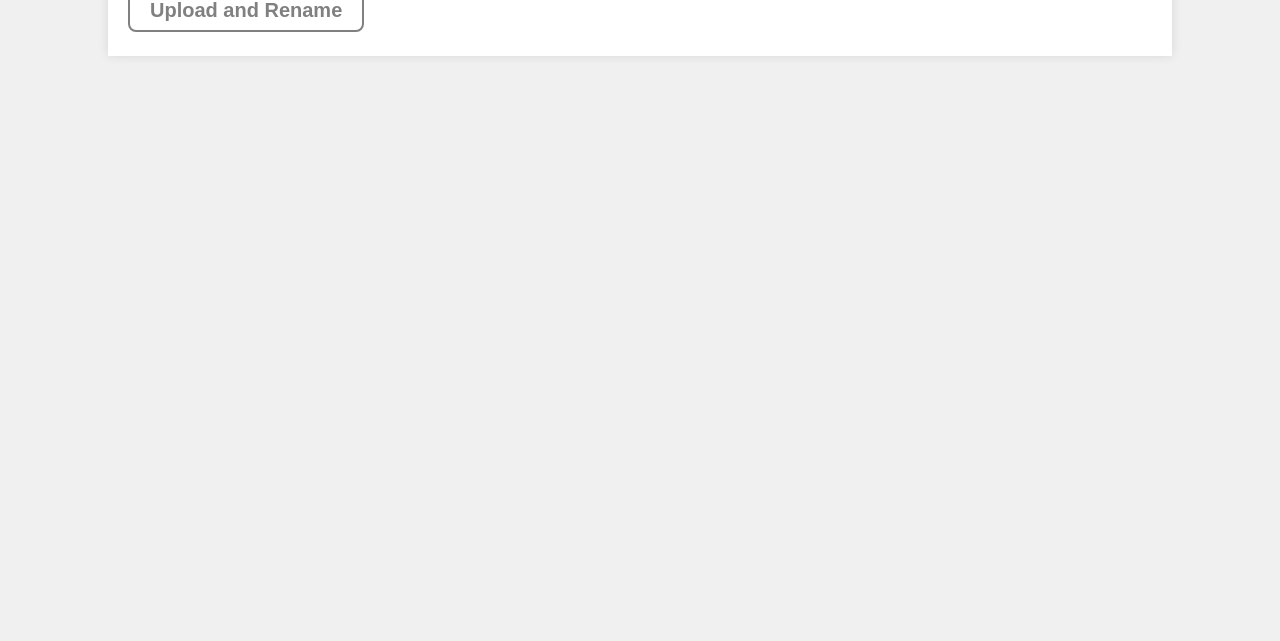
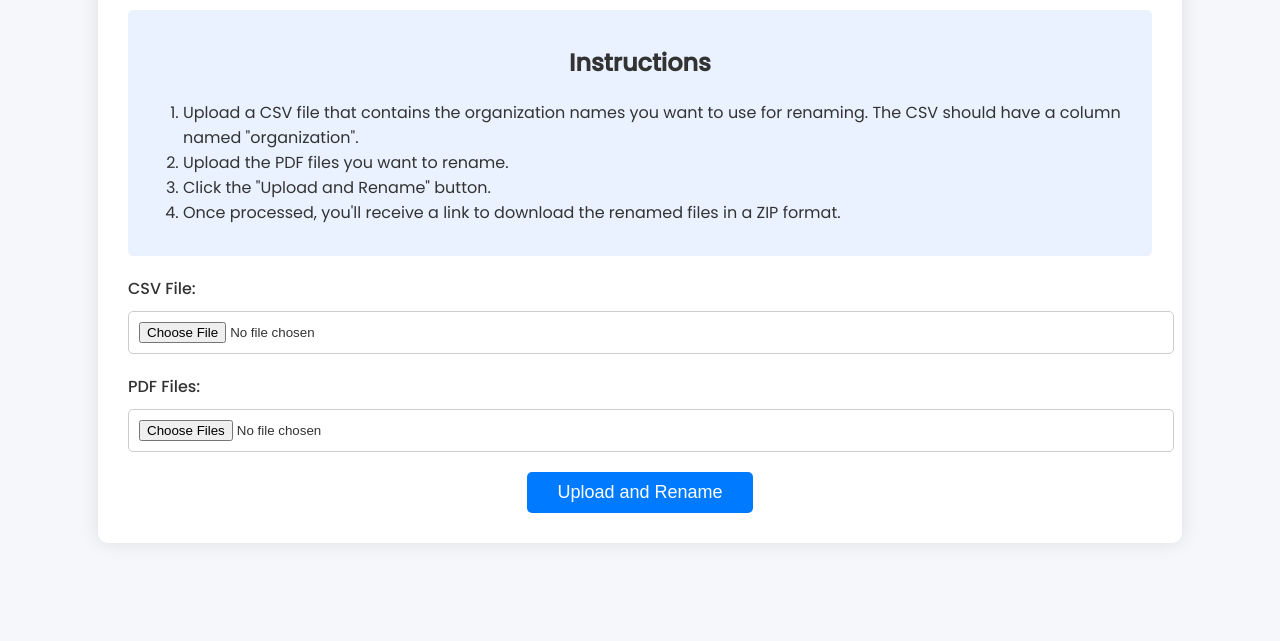
Before and after one commit to DerrickML/FileRename, a website: page public/index.html in a window 1280 px wide. Shown: the part 159-800 px from the top of the page. Drawn offline with Linux system fonts and the light colour scheme.

Commit message:
Improved the front-end, and added instructions for users

```diff
--- a/public/index.html
+++ b/public/index.html
@@ -4,85 +4,109 @@
     <meta charset="UTF-8">
     <meta name="viewport" content="width=device-width, initial-scale=1.0">
     <title>File Renamer</title>
+    <link href="https://fonts.googleapis.com/css2?family=Poppins:wght@400;500&display=swap" rel="stylesheet">
     <style>
         body {
-            font-family: Arial, sans-serif;
+            font-family: 'Poppins', sans-serif;
             margin: 0;
             padding: 0;
-            background-color: #f0f0f0;
+            background-color: #f5f7fa;
+            color: #333;
         }
 
         .container {
             width: 80%;
-            margin: 0 auto;
-            padding: 20px;
+            margin: 50px auto;
+            padding: 30px;
             background-color: #fff;
-            box-shadow: 0px 0px 10px rgba(0,0,0,0.1);
+            border-radius: 10px;
+            box-shadow: 0px 0px 20px rgba(0,0,0,0.1);
         }
 
-        h1 {
-            color: #333;
+        h1, h2 {
+            text-align: center;
+            margin-bottom: 20px;
+        }
+
+        .instructions {
+            background-color: #eaf2ff;
+            padding: 15px;
+            border-radius: 5px;
+            margin-bottom: 20px;
+        }
+
+        label {
+            display: block;
+            margin-bottom: 10px;
+            font-weight: 500;
+        }
+
+        input[type="file"] {
+            width: 100%;
+            padding: 10px;
+            border-radius: 5px;
+            border: 1px solid #ccc;
+            margin-bottom: 20px;
         }
 
         .upload-btn-wrapper {
-            position: relative;
-            overflow: hidden;
-            display: inline-block;
+            text-align: center;
         }
 
         .btn {
-            border: 2px solid gray;
-            color: gray;
-            background-color: white;
-            padding: 8px 20px;
-            border-radius: 8px;
-            font-size: 20px;
-            font-weight: bold;
+            border: none;
+            color: white;
+            background-color: #007bff;
+            padding: 10px 30px;
+            border-radius: 5px;
+            font-size: 18px;
+            cursor: pointer;
+            transition: background-color 0.3s;
         }
 
-        .upload-btn-wrapper input[type=file] {
-            font-size: 100px;
-            position: absolute;
-            left: 0;
-            top: 0;
-            opacity: 0;
+        .btn:hover {
+            background-color: #0056b3;
         }
     </style>
 </head>
 <body>
-    <form class="container" id="uploadForm" enctype="multipart/form-data">
-        <h2>Upload your files</h2>
+    <div class="container">
+        <h1>File Renamer</h1>
+        <div class="instructions">
+            <h2>Instructions</h2>
+            <ol>
+                <li>Upload a CSV file that contains the organization names you want to use for renaming. The CSV should have a column named "organization".</li>
+                <li>Upload the PDF files you want to rename.</li>
+                <li>Click the "Upload and Rename" button.</li>
+                <li>Once processed, you'll receive a link to download the renamed files in a ZIP format.</li>
+            </ol>
+        </div>
+        <form id="uploadForm" enctype="multipart/form-data">
             <label for="csv">CSV File:</label>
             <input type="file" name="csv" required>
-        <br>
             <label for="pdfs">PDF Files:</label>
             <input type="file" name="pdfs" multiple required>
-        <br><br>
             <div class="upload-btn-wrapper">
                 <button class="btn" type="submit">Upload and Rename</button>
             </div>
         </form>
         <div id="result"></div>
-
+    </div>
     <script>
         document.getElementById('uploadForm').addEventListener('submit', async (e) => {
             e.preventDefault();
-
             const formData = new FormData(e.target);
             const response = await fetch('/upload', {
                 method: 'POST',
-                body: formData
+                body: formData,
             });
 
             const data = await response.json();
-            if (data.downloadLink) {
-                const link = document.createElement('a');
-                link.href = data.downloadLink;
-                link.innerText = 'Download Renamed PDFs';
-                link.download = 'renamed_pdfs.zip';
-                document.getElementById('result').appendChild(link);
+            const resultDiv = document.getElementById('result');
+            if (data.message) {
+                resultDiv.innerHTML = `<p style="color: green; text-align: center;">${data.message}</p><a href="${data.downloadLink}" download style="display: block; text-align: center; margin-top: 10px;">Download ZIP</a>`;
             } else {
-                document.getElementById('result').innerText = data.message;
+                resultDiv.innerHTML = `<p style="color: red; text-align: center;">Error occurred. Please try again.</p>`;
             }
         });
     </script>
```
Lines whose indentation alone changed are shown as unchanged.
